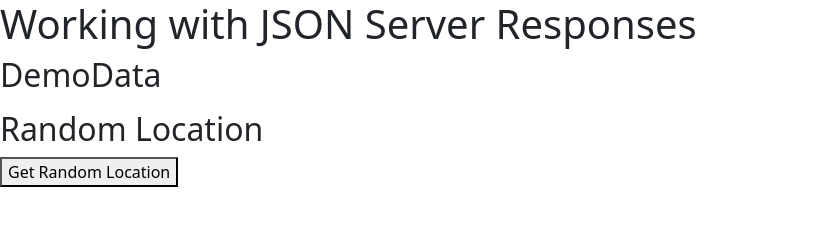
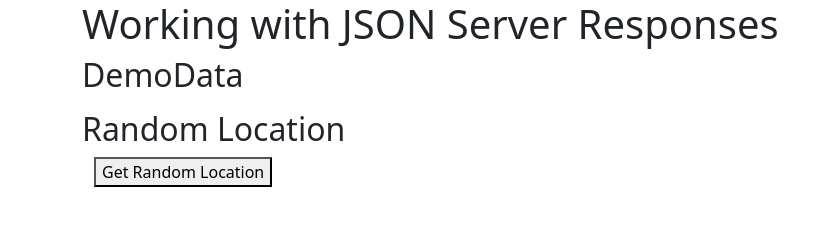
Before and after one commit to schneckifyyy/Working-with-JSON-Server-Responses-in-Java-Script, a plain HTML site: page index.html in a window 1280 px wide. Shown: the whole page, without its empty margins (0-840 px from the left). Drawn offline with nearby package versions, Linux system fonts and the light colour scheme.

Commit message:
CSS Adjustments

```diff
--- a/index.html
+++ b/index.html
@@ -7,14 +7,14 @@
     <script src="https://cdn.jsdelivr.net/npm/bootstrap@5.3.3/dist/js/bootstrap.bundle.min.js" integrity="sha384-YvpcrYf0tY3lHB60NNkmXc5s9fDVZLESaAA55NDzOxhy9GkcIdslK1eN7N6jIeHz" crossorigin="anonymous"></script>
     <title>Title</title>
 </head>
-<body>
+<body class="container">
 <h1>Working with JSON Server Responses</h1>
 <h2>DemoData</h2>
 <ul id="list"></ul>
 <h2></h2>
 <ul id="WienList"></ul>
 <h2>Random Location</h2>
-<div id="RandomLocationField">
+<div class="container" id="RandomLocationField">
     <button id="LocationButton">
         Get Random Location
     </button>
```
